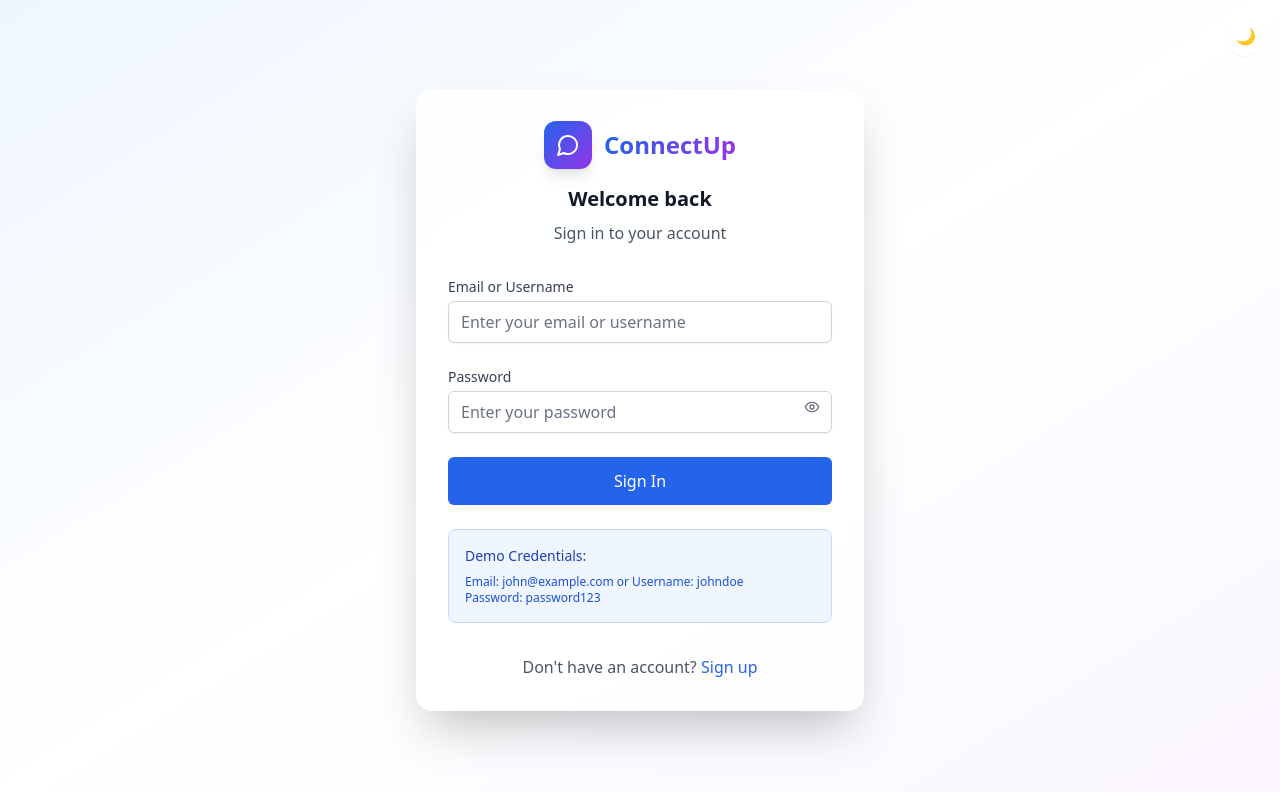
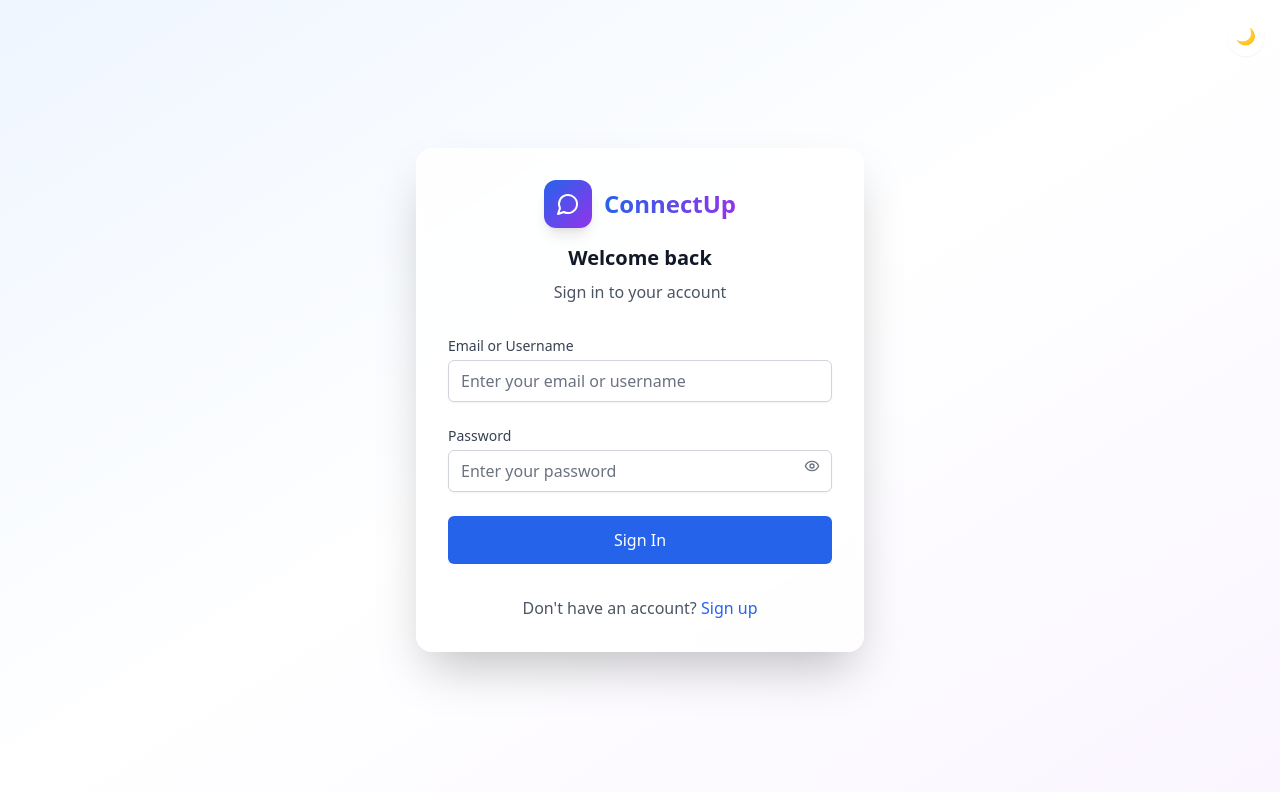
Before and after one commit to rohit2306-ui/connectUP, a React (Vite) app: page /login in a window 1280 px wide. Shown: the top 792 px of the page. Built offline with nearby package versions, Linux system fonts and the light colour scheme; no server answers.

Commit message:
Update LoginPage.tsx

```diff
--- a/src/pages/Auth/LoginPage.tsx
+++ b/src/pages/Auth/LoginPage.tsx
@@ -118,13 +118,13 @@
           </form>
 
           {/* Demo Credentials */}
-          <div className="mt-6 p-4 bg-blue-50 dark:bg-blue-900/20 rounded-lg border border-blue-200 dark:border-blue-800">
+{/*           <div className="mt-6 p-4 bg-blue-50 dark:bg-blue-900/20 rounded-lg border border-blue-200 dark:border-blue-800">
             <p className="text-sm text-blue-800 dark:text-blue-200 font-medium mb-2">Demo Credentials:</p>
             <p className="text-xs text-blue-700 dark:text-blue-300">
               Email: john@example.com or Username: johndoe<br />
               Password: password123
             </p>
-          </div>
+          </div> */}
 
           {/* Footer */}
           <div className="mt-8 text-center">
```
